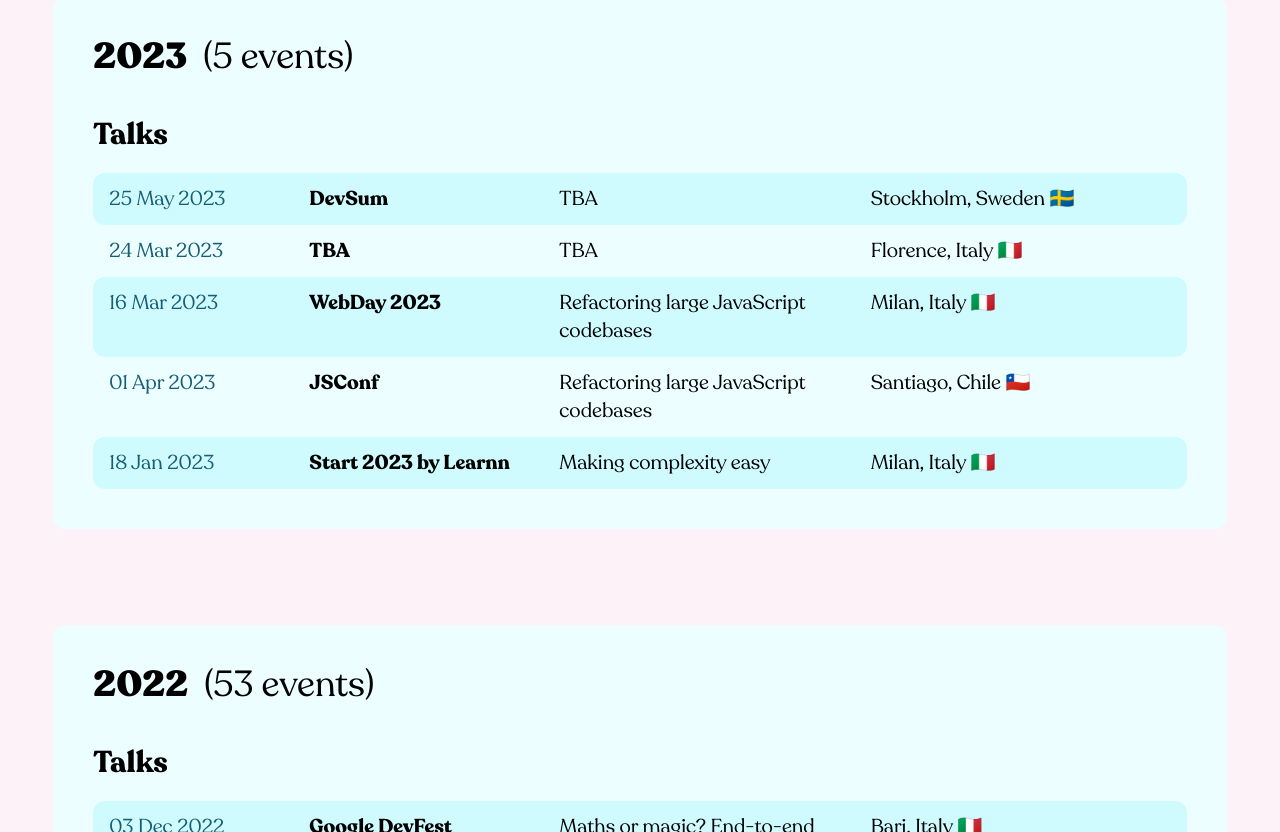
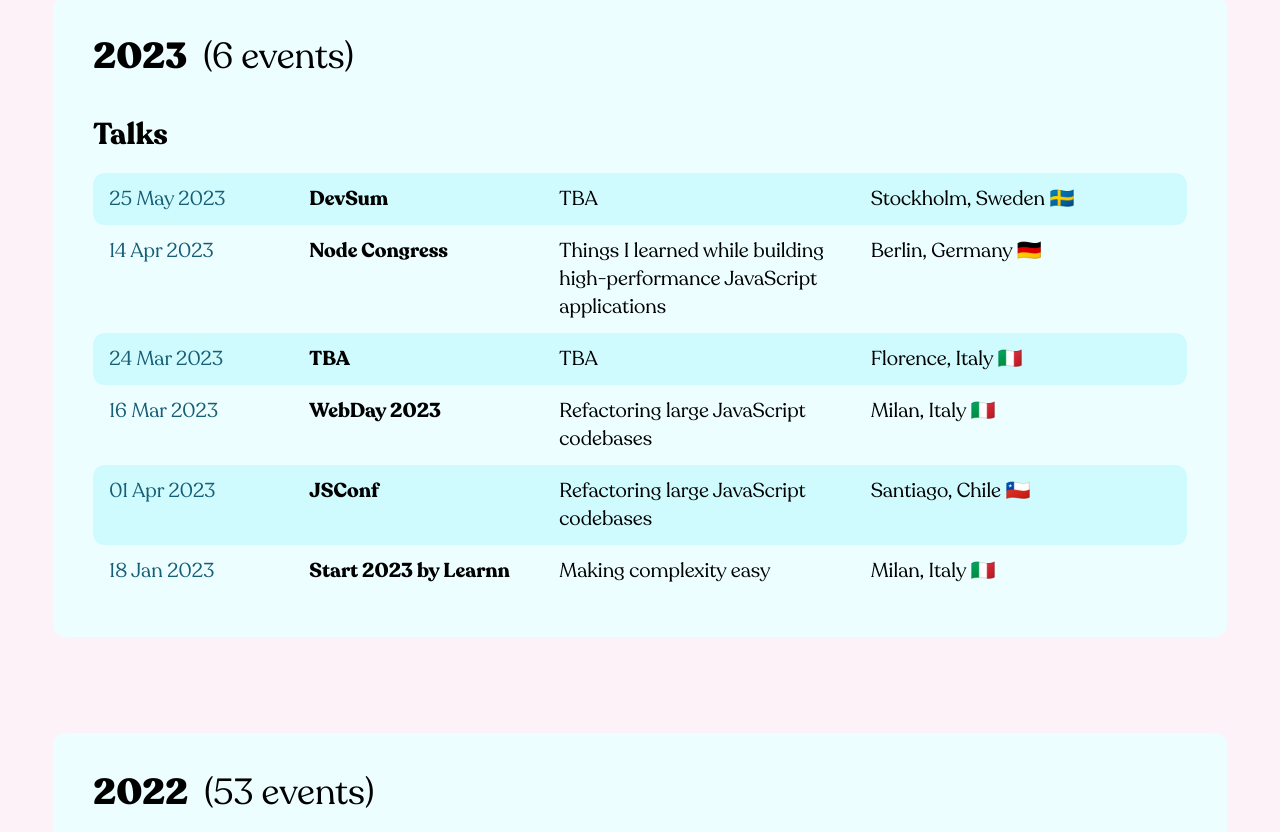
Before and after one commit to micheleriva/personal-website, a Next.js app: page /talks in a window 1280 px wide. Shown: the part 1023-1855 px from the top of the page. Built offline with nearby package versions, Linux system fonts and the light colour scheme.

Commit message:
Update events.js

```diff
--- a/data/events.js
+++ b/data/events.js
@@ -808,6 +808,18 @@
     mode: "in-person",
   },
   {
+    date: new Date(2023, 3, 14),
+    event: "Node Congress",
+    city: "Berlin",
+    country: "Germany",
+    emoji: "🇩🇪",
+    title: "Things I learned while building high-performance JavaScript applications",
+    url: null,
+    language: "english",
+    type: "talk",
+    mode: "in-person",
+  },
+  {
     date: new Date(2023, 4, 25),
     event: "DevSum",
     city: "Stockholm",
```
